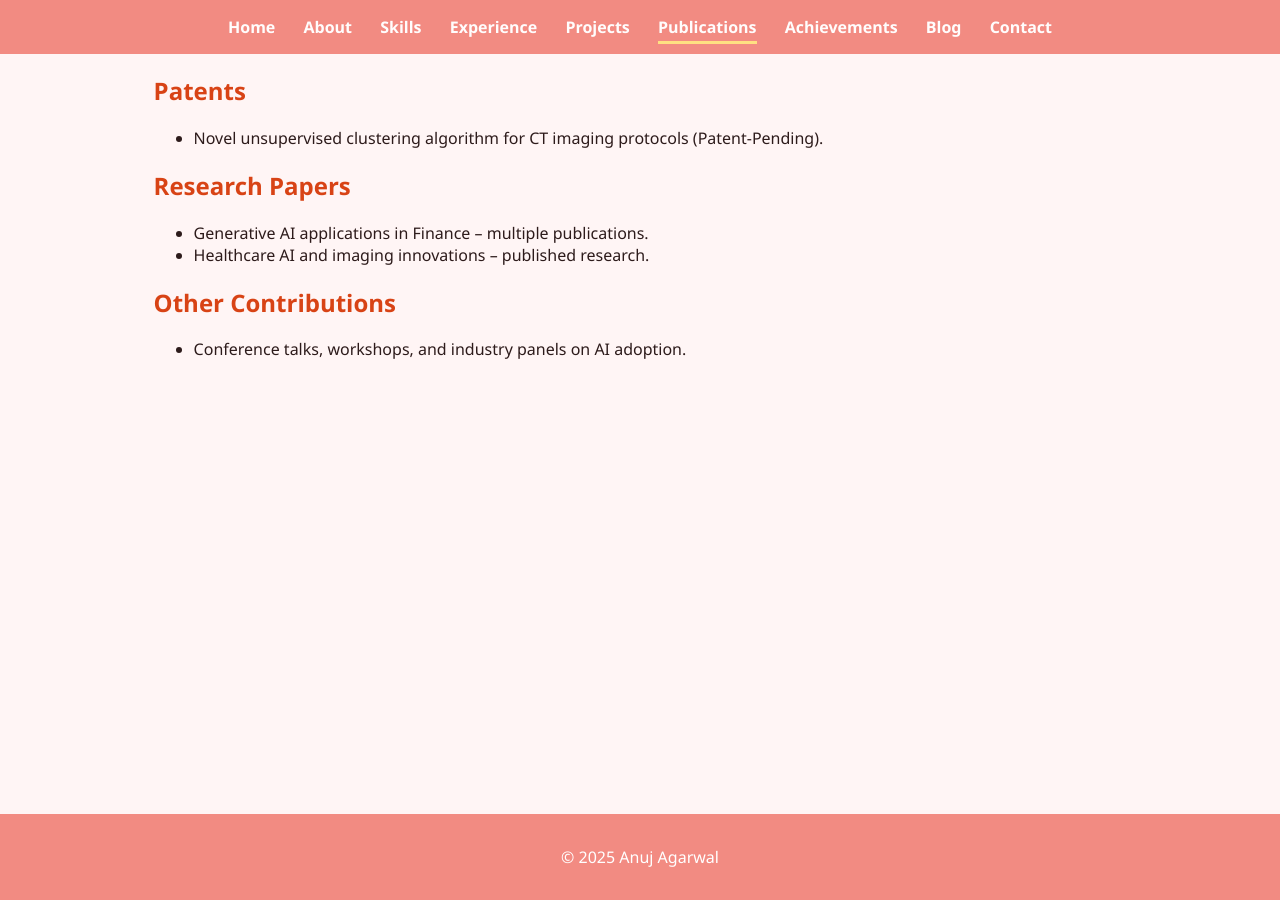
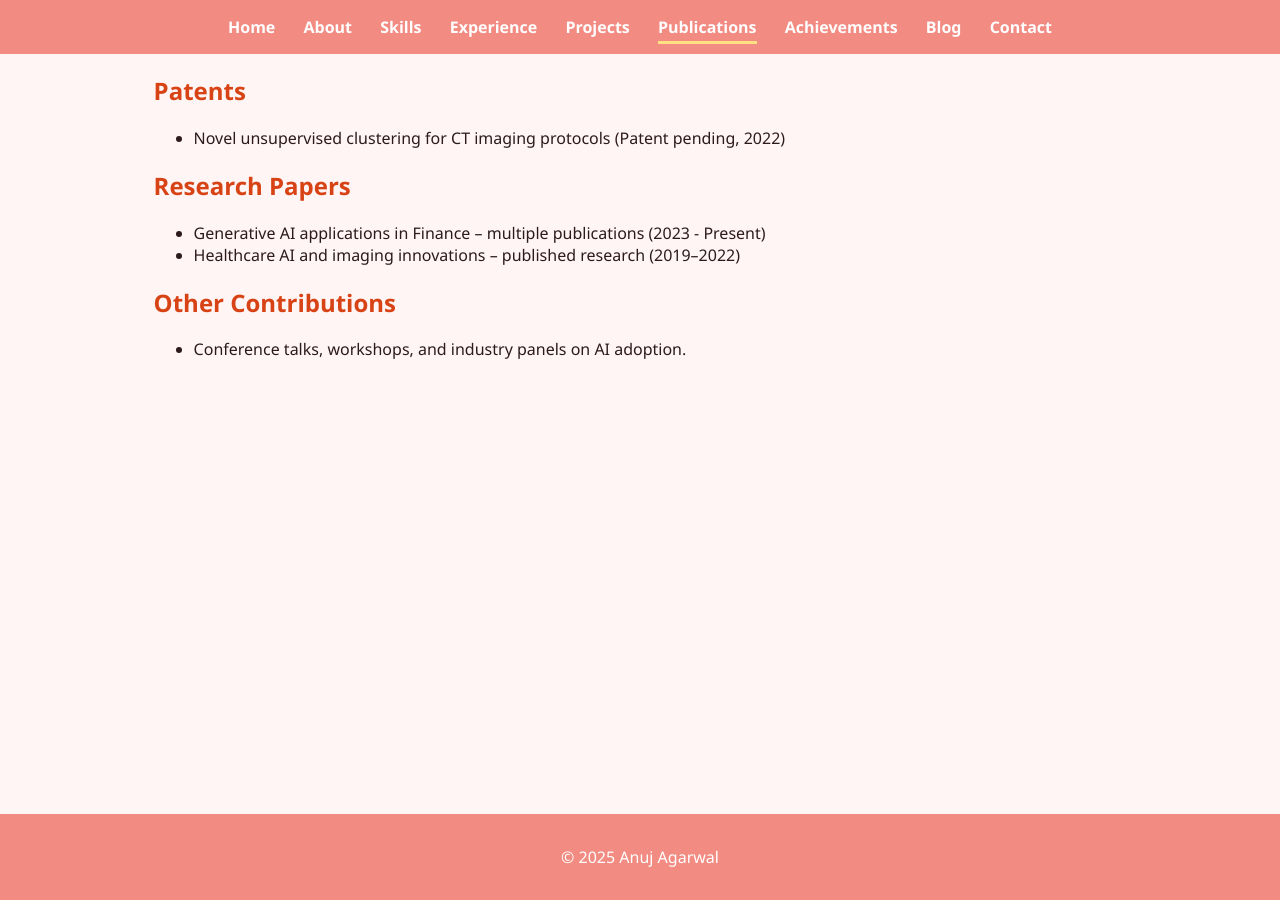
Before and after one commit to anuj-agarwal/anuj-agarwal.github.io, a Jekyll site: the page built from publications.md, in a window 1280 px wide. Built offline with Jekyll 4.4.1, drawn with Linux system fonts in a browser that asks for light colours.

Commit message:
Update publications.md

```diff
--- a/publications.md
+++ b/publications.md
@@ -6,13 +6,13 @@ permalink: /publications/
 <div style="margin-left:12%; max-width:800px;">
   <h2>Patents</h2>
   <ul>
-    <li>Novel unsupervised clustering algorithm for CT imaging protocols (Patent-Pending).</li>
+    <li>Novel unsupervised clustering for CT imaging protocols (Patent pending, 2022)</li>
   </ul>
 
   <h2>Research Papers</h2>
   <ul>
-    <li>Generative AI applications in Finance – multiple publications.</li>
-    <li>Healthcare AI and imaging innovations – published research.</li>
+    <li>Generative AI applications in Finance – multiple publications (2023 - Present)</li>
+    <li>Healthcare AI and imaging innovations – published research (2019–2022)</li>
   </ul>
 
   <h2>Other Contributions</h2>
```
